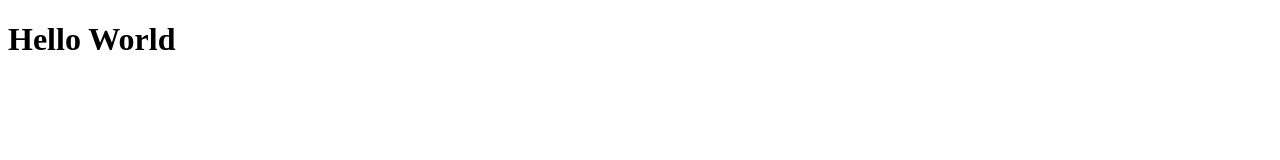
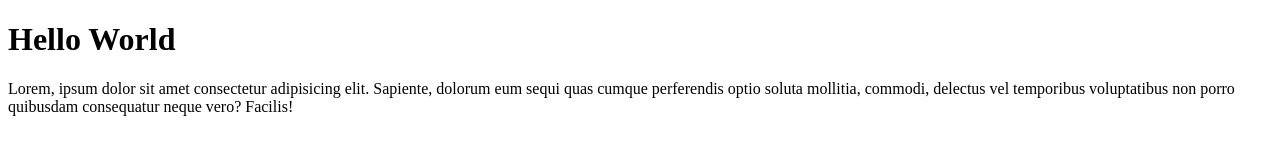
Before and after one commit to DorcasOdunola/git-class, a plain HTML site: page index.html in a window 1280 px wide. Drawn offline with Linux system fonts and the light colour scheme.

Commit message:
Added lorem

```diff
--- a/index.html
+++ b/index.html
@@ -8,6 +8,7 @@
     </head>
     <body>
         <h1>Hello World</h1>
+        <p>Lorem, ipsum dolor sit amet consectetur adipisicing elit. Sapiente, dolorum eum sequi quas cumque perferendis optio soluta mollitia, commodi, delectus vel temporibus voluptatibus non porro quibusdam consequatur neque vero? Facilis!</p>
 
     </body>
 </html>
```
